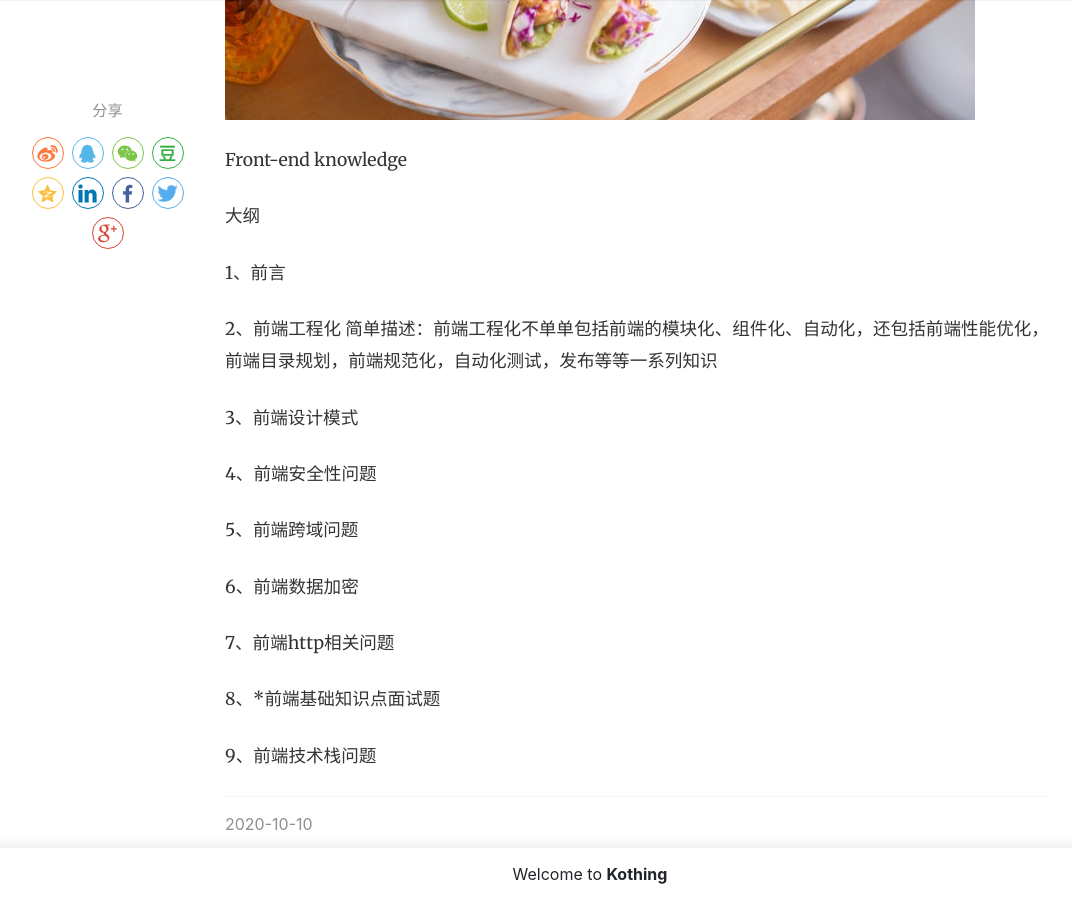
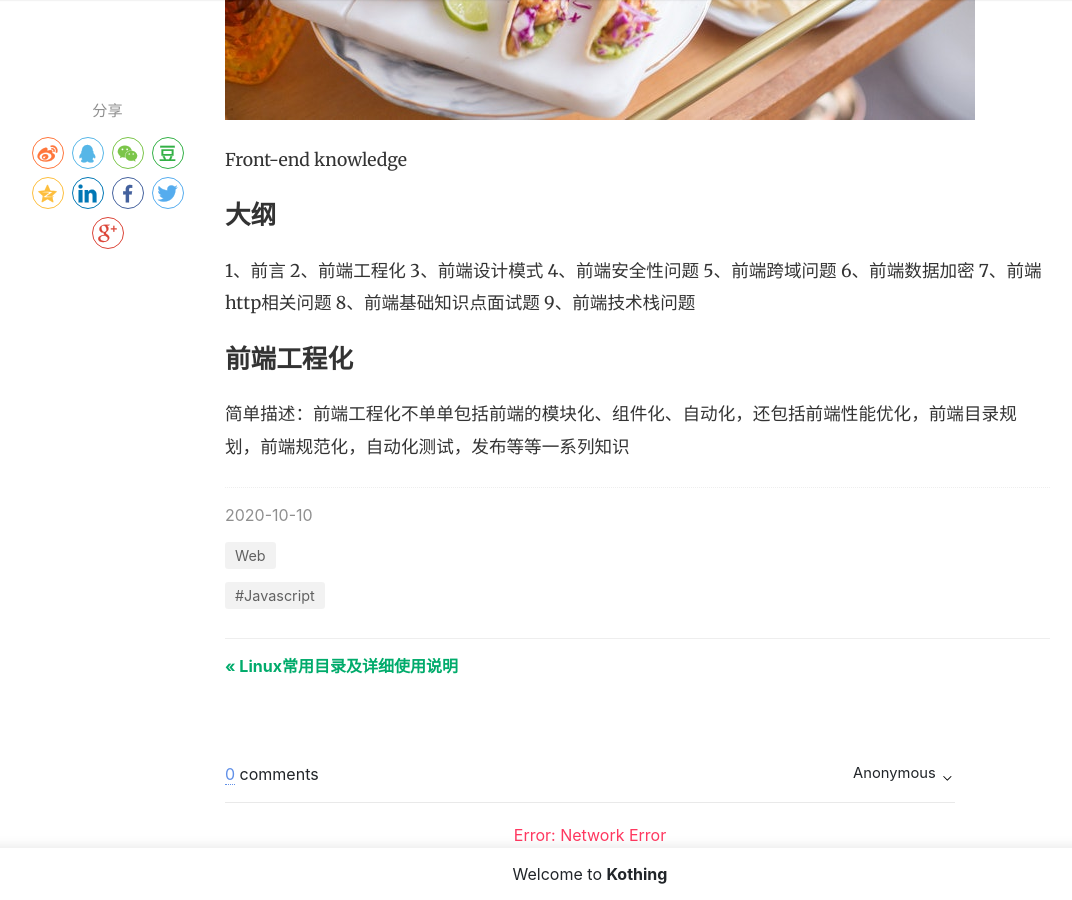
Before and after one commit to kothing/kothing.github.io, a Jekyll site: the page built from _posts/2020-10-10-front-end-knowledge.md, in a window 1280 px wide and 900 px high, scrolled down 730 px. Shown: the whole window, without its empty margins (50-1122 px from the left). Built offline with Jekyll 4.4.1, drawn with Linux system fonts in a browser that asks for light colours; nearby versions of some CDN libraries; comment, search, counter and statistics services are not loaded.

Commit message:
Update 2020-10-10-front-end-knowledge.md

```diff
--- a/_posts/2020-10-10-front-end-knowledge.md
+++ b/_posts/2020-10-10-front-end-knowledge.md
@@ -11,41 +11,18 @@ rating: 5
 
 Front-end knowledge
 
-大纲
+## 大纲
+1、前言
+2、前端工程化
+3、前端设计模式
+4、前端安全性问题
+5、前端跨域问题
+6、前端数据加密
+7、前端http相关问题
+8、前端基础知识点面试题
+9、前端技术栈问题
 
 
+## 前端工程化
 
-1、前言
-
-
-
-2、前端工程化
 简单描述：前端工程化不单单包括前端的模块化、组件化、自动化，还包括前端性能优化，前端目录规划，前端规范化，自动化测试，发布等等一系列知识
-
-
-
-3、前端设计模式
-
-
-
-4、前端安全性问题
-
-
-
-5、前端跨域问题
-
-
-
-6、前端数据加密
-
-
-
-7、前端http相关问题
-
-
-
-8、*前端基础知识点面试题
-
-
-
-9、前端技术栈问题
```
